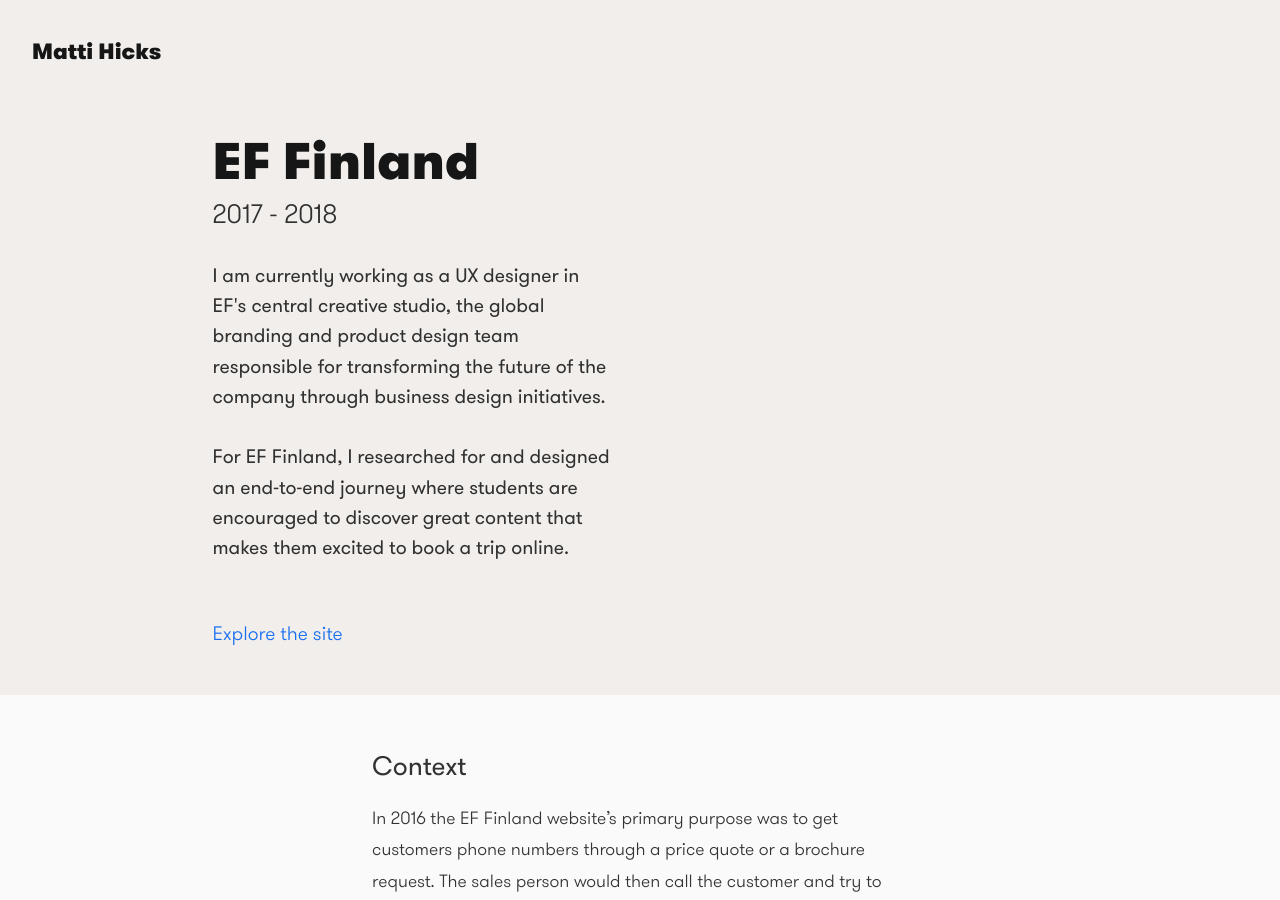
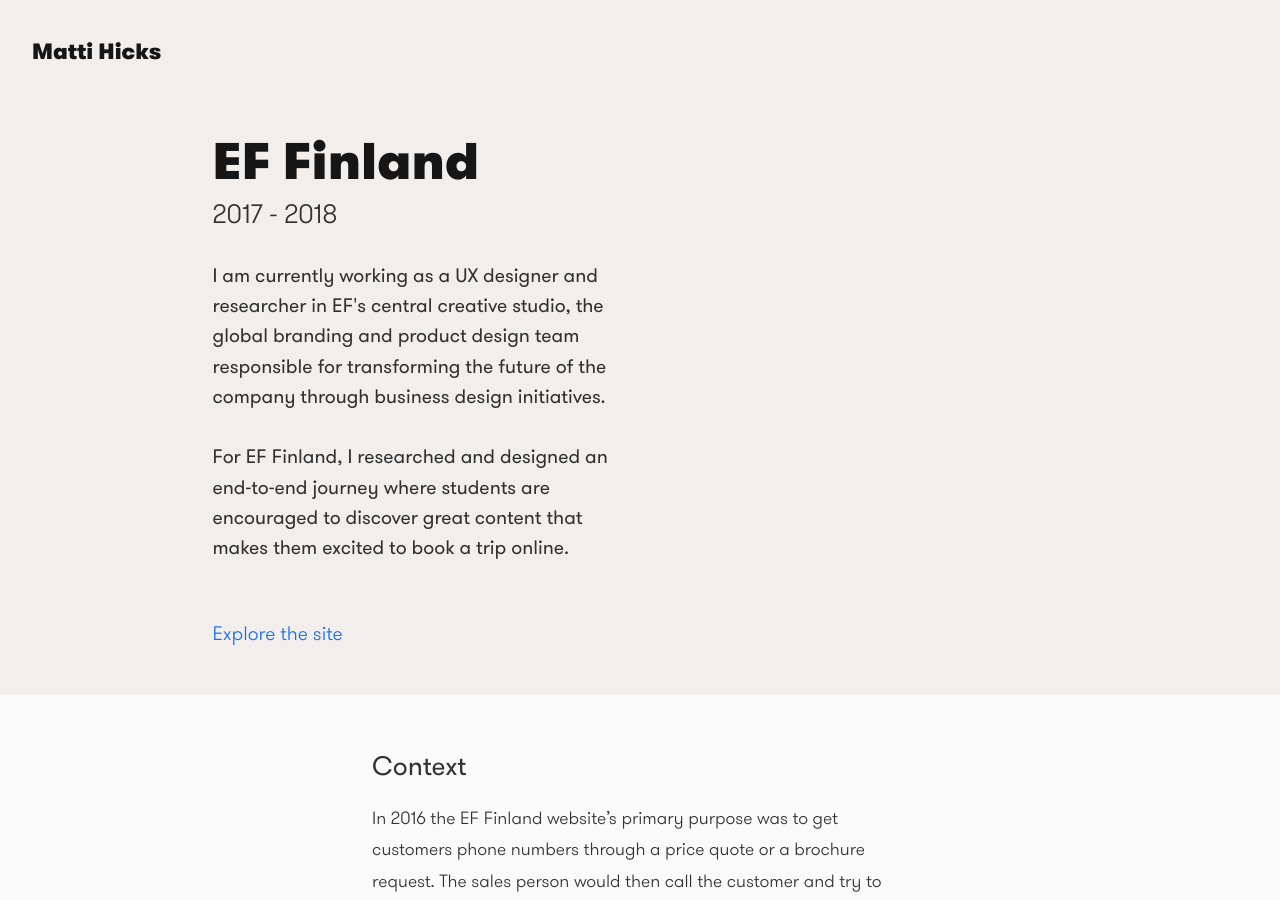
Before and after one commit to mattihicks/mattihicks, a Jekyll site: the page built from education-first.md, in a window 1280 px wide and 900 px high. Built offline with Jekyll 4.4.1, drawn with Linux system fonts in a browser that asks for light colours.

Commit message:
title updates

```diff
--- a/_layouts/home.html
+++ b/_layouts/home.html
@@ -11,7 +11,7 @@
         <div class="grid-display">
           <div class="row">
                 <div class="col-12 intro">Hi there! I'm Matti Hicks,
-                a UX designer currently helping students discover the world.
+                a UX researcher and designer currently helping students discover the world.
               </div>
           </div>
 
@@ -39,7 +39,7 @@
     <div class="col-6">
       <div class="projectGrid">
        <h4>Designing for cancer research</h4>
-        <p>Senior UX Designer, working to design better social and collaboration technologies</p>
+        <p>Senior UX Designer, working to research and design better social and collaboration technologies</p>
         <p>Read about <a href="/novartis">this work</a></p>
       </div>
     </div>
--- a/education-first.md
+++ b/education-first.md
@@ -2,7 +2,7 @@
 layout: project
 title: EF Finland
 date: 2017 - 2018
-intro: I am currently working as a UX designer in EF's central creative studio, the global branding and product design team responsible for transforming the future of the company through business design initiatives. </br><br/>For EF Finland, I researched for and designed an end-to-end journey where students are encouraged to discover great content that makes them excited to book a trip online.
+intro: I am currently working as a UX designer and researcher in EF's central creative studio, the global branding and product design team responsible for transforming the future of the company through business design initiatives. </br><br/>For EF Finland, I researched and designed an end-to-end journey where students are encouraged to discover great content that makes them excited to book a trip online.
 permalink: education-first/
 ---
 
```
Also changed, not shown: other parts of _layouts/home.html (+1 -1 lines).
